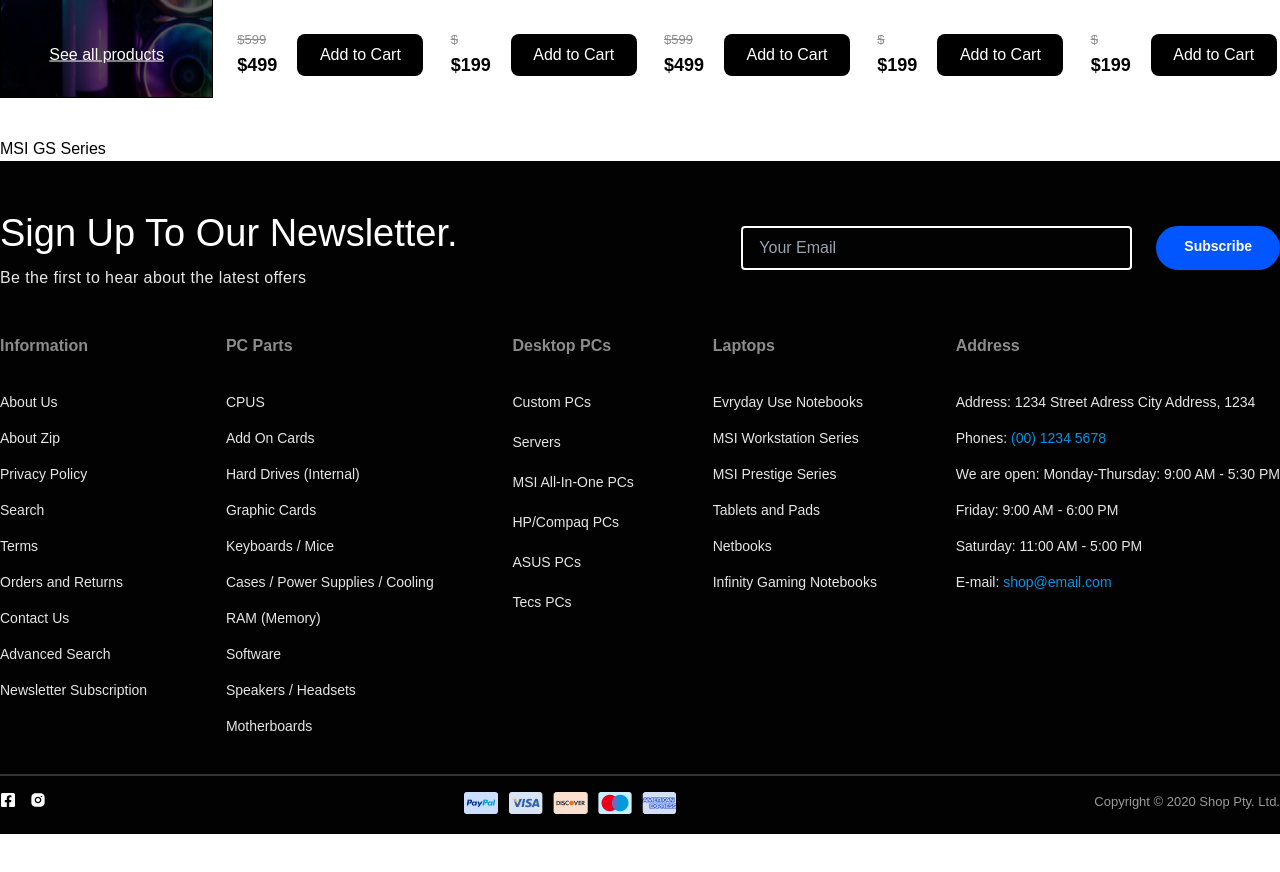
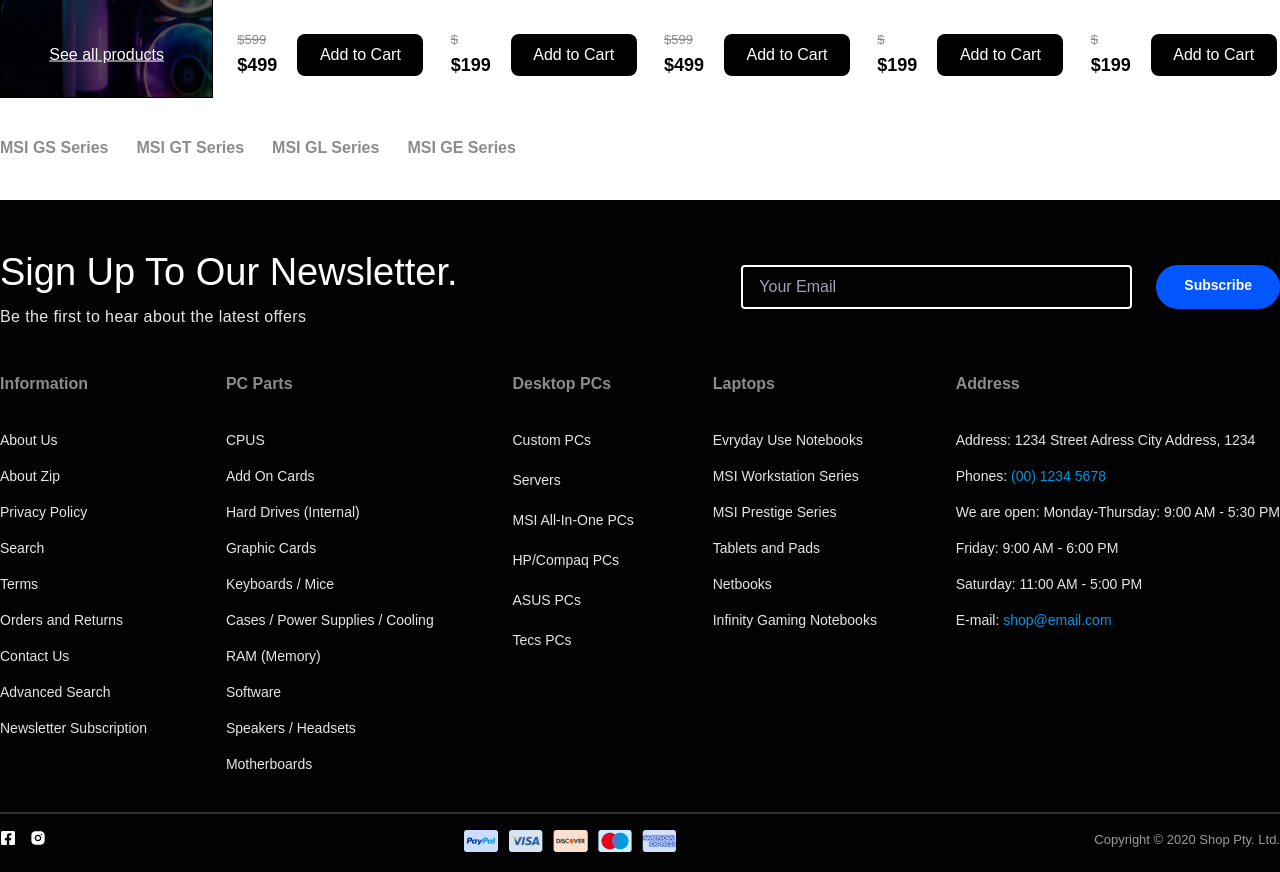
Before and after one commit to nazneen636/elcectronics-ecommerce, a React (Vite) app: page / in a window 1280 px wide. Shown: the part 1340-2212 px from the top of the page. Before the commit the page ends 2174 px from the top, so only its background shows below. Built offline with nearby package versions, Linux system fonts and the light colour scheme; some icons are missing.

Commit message:
contact page error

```diff
--- a/src/component/product/Gaming.jsx
+++ b/src/component/product/Gaming.jsx
@@ -14,7 +14,7 @@
     : [];
   return (
     <div>
-      <div className="grid grid-cols-6 mb-[39px]">
+      <div className="grid md:grid-cols-6 mb-[39px]">
         <div className="relative">
           <img className="h-full" src={gm1} alt="" />
           <div className="w-full h-full absolute left-1/2 top-1/2 -translate-y-1/2 text-white flex flex-col items-center justify-center -translate-x-1/2">
--- a/src/component/product/Laptop.jsx
+++ b/src/component/product/Laptop.jsx
@@ -4,8 +4,31 @@
 const Laptop = () => {
   return (
     <div>
-      <ul className="flex gap-7">
-        <NavLink>MSI GS Series</NavLink>
+      <ul className="flex gap-7 mb-10">
+        <NavLink
+          to="/"
+          className="li font-semibold text-base text-gray_textTwo leading-[140%] hover:text-black relative after:absolute after:w-0 after:h-[3px] after:bg-blue after:left-0 after:top-full hover:after:w-full duration-300 transition-all"
+        >
+          MSI GS Series
+        </NavLink>
+        <NavLink
+          to="/"
+          className="li font-semibold text-base text-gray_textTwo leading-[140%] hover:text-black relative after:absolute after:w-0 after:h-[3px] after:bg-blue after:left-0 after:top-full hover:after:w-full duration-300 transition-all"
+        >
+          MSI GT Series
+        </NavLink>
+        <NavLink
+          to="/"
+          className="li font-semibold text-base text-gray_textTwo leading-[140%] hover:text-black relative after:absolute after:w-0 after:h-[3px] after:bg-blue after:left-0 after:top-full hover:after:w-full duration-300 transition-all"
+        >
+          MSI GL Series
+        </NavLink>
+        <NavLink
+          to="/"
+          className="li font-semibold text-base text-gray_textTwo leading-[140%] hover:text-black relative after:absolute after:w-0 after:h-[3px] after:bg-blue after:left-0 after:top-full hover:after:w-full duration-300 transition-all"
+        >
+          MSI GE Series
+        </NavLink>
       </ul>
     </div>
   );
--- a/src/pages/ContactUs.jsx
+++ b/src/pages/ContactUs.jsx
@@ -10,13 +10,13 @@
 import Card from "../component/Card";
 
 const ContactUs = () => {
-  let [name, setName] = useState();
+  let [name, setName] = useState("");
   let [nameErr, setNameErr] = useState();
-  let [email, setEmail] = useState();
+  let [email, setEmail] = useState("");
   let [emailErr, setEmailErr] = useState();
-  let [phone, setPhone] = useState();
+  let [phone, setPhone] = useState("");
   let [phoneErr, setPhoneErr] = useState();
-  let [msg, setMsg] = useState();
+  let [msg, setMsg] = useState("");
   let [msgErr, setMsgErr] = useState();
 
   let manageName = (e) => {
```
